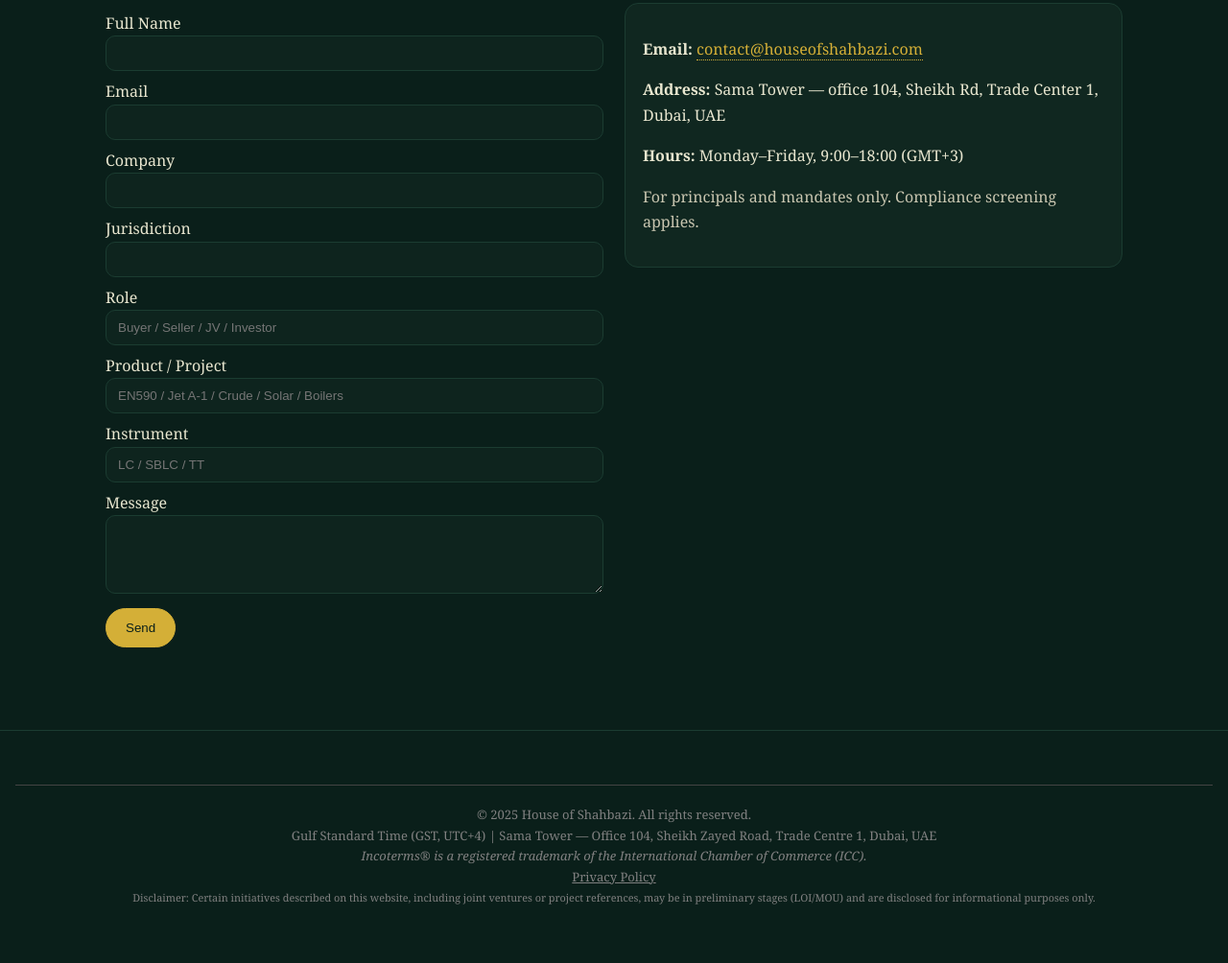
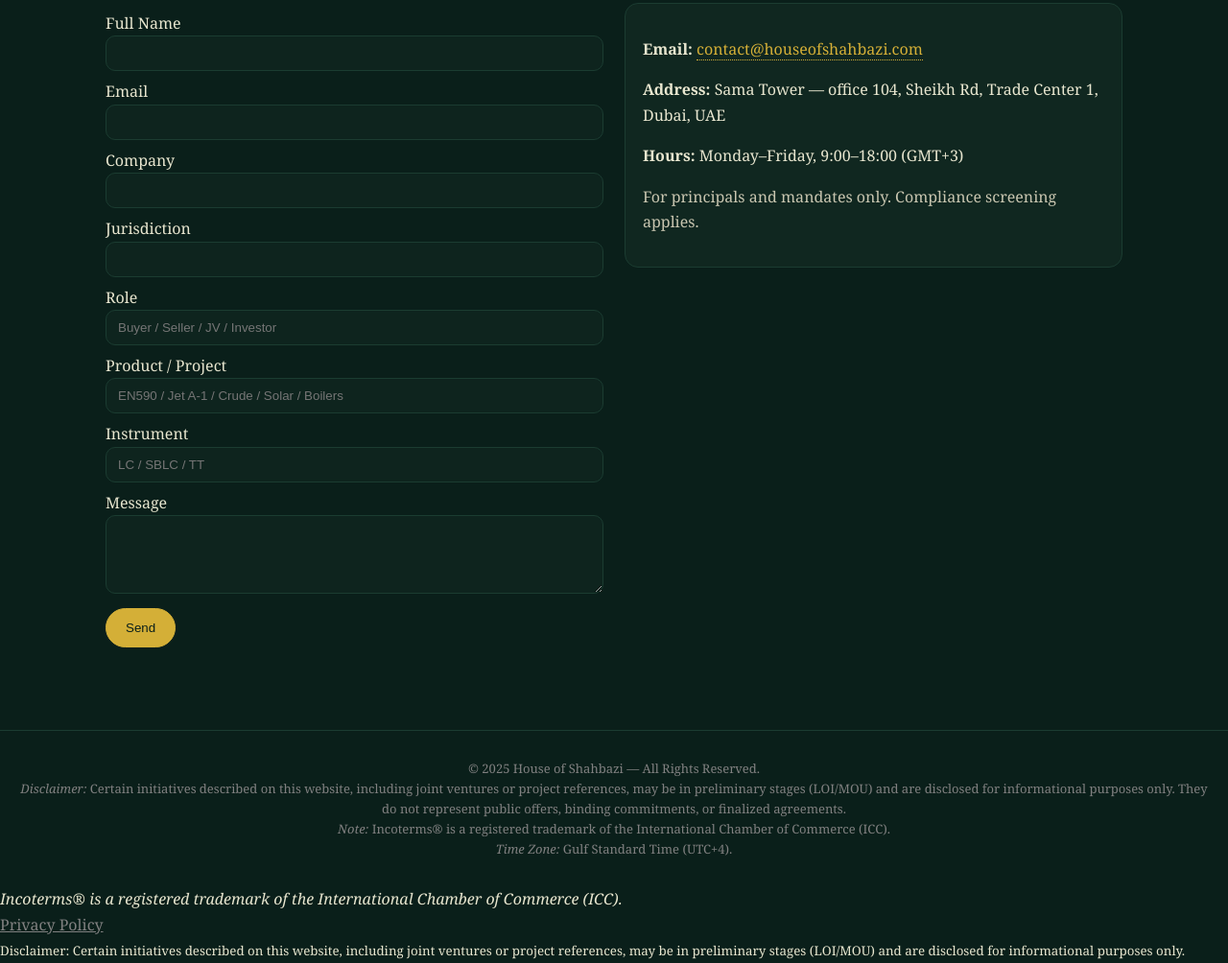
Before and after one commit to houseofshahbazi/houseofshahbazi, a plain HTML site: page index.html in a window 1280 px wide. Shown: the part 3253-4257 px from the top of the page at 96% size. Before the commit the page ends 4236 px from the top, so only its background shows below. Drawn offline with Linux system fonts and the light colour scheme.

Commit message:
index.html

```diff
--- a/index.html
+++ b/index.html
@@ -166,9 +166,14 @@
   </main>
 
   <footer class="site-footer">
-    <footer style="text-align: center; padding: 20px; font-size: 13px; color: gray; border-top: 1px solid #444; margin-top: 40px;">
-  © 2025 House of Shahbazi. All rights reserved.<br>
-  Gulf Standard Time (GST, UTC+4) | Sama Tower — Office 104, Sheikh Zayed Road, Trade Centre 1, Dubai, UAE<br>
+  <p style="font-size: 13px; color: gray; line-height: 1.6;">
+    © <span id="y"></span> House of Shahbazi — All Rights Reserved.<br>
+    <i>Disclaimer:</i> Certain initiatives described on this website, including joint ventures or project references, may be in preliminary stages (LOI/MOU) and are disclosed for informational purposes only. They do not represent public offers, binding commitments, or finalized agreements.<br>
+    <i>Note:</i> Incoterms® is a registered trademark of the International Chamber of Commerce (ICC).<br>
+    <i>Time Zone:</i> Gulf Standard Time (UTC+4).
+  </p>
+  <script>document.getElementById('y').textContent = new Date().getFullYear();</script>
+</footer>
   <i>Incoterms® is a registered trademark of the International Chamber of Commerce (ICC).</i><br>
   <a href="#" style="color: gray; text-decoration: underline;">Privacy Policy</a><br>
   <small>Disclaimer: Certain initiatives described on this website, including joint ventures or project references, may be in preliminary stages (LOI/MOU) and are disclosed for informational purposes only.</small>
```
